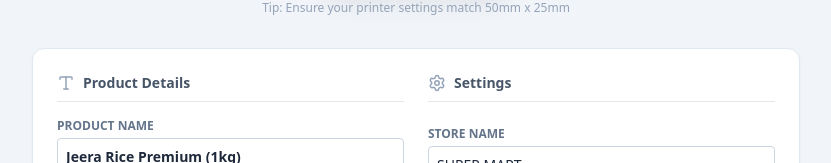
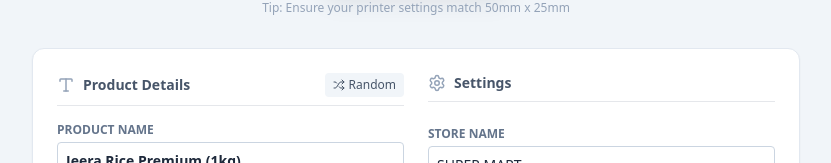
Before and after one commit to viprocket1/barcode, a React (Vite) app: page / in a window 1280 px wide. Shown: the part 256-419 px from the top of the page, without its empty margins (224-1055 px from the left). Built offline with nearby package versions, Linux system fonts and the light colour scheme.

Commit message:
Update App.jsx

```diff
--- a/src/App.jsx
+++ b/src/App.jsx
@@ -1,6 +1,6 @@
 import React, { useState, useRef, useEffect } from 'react';
 import Barcode from 'react-barcode';
-import { Printer, Copy, Settings, Type, MessageCircle } from 'lucide-react';
+import { Printer, Copy, Settings, Type, MessageCircle, Shuffle } from 'lucide-react';
 
 /**
  * CUSTOM COMPONENT: FitText
@@ -60,7 +60,36 @@ const BarcodePrinter = () => {
 
   const [printCount, setPrintCount] = useState(1);
 
-  // CSS for Thermal Printing
+  // --- NEW: Dummy Data Generator ---
+  const dummyProducts = [
+    { name: 'Maggi Noodles 140g', mrp: 14, price: 12, sku: '8901058000456' },
+    { name: 'Lux Soap Bar 100g', mrp: 35, price: 32, sku: '8901030824089' },
+    { name: 'Tata Salt 1kg Pack', mrp: 28, price: 25, sku: '8904043901019' },
+    { name: 'Amul Butter 100g', mrp: 58, price: 55, sku: '8901262010025' },
+    { name: 'Coca Cola 750ml Bottle', mrp: 40, price: 38, sku: '5449000000996' },
+    { name: 'Surf Excel Easy Wash', mrp: 110, price: 99, sku: '8901030542150' },
+    { name: 'Britannia Good Day', mrp: 30, price: 25, sku: '8901063010023' },
+    { name: 'Colgate Strong Teeth', mrp: 95, price: 88, sku: '8901314010522' },
+    { name: 'Dabur Red Paste 200g', mrp: 115, price: 105, sku: '8901207033783' },
+    { name: 'Fortune Oil 1L Pouch', mrp: 165, price: 145, sku: '8906007280036' }
+  ];
+
+  const handleRandomProduct = () => {
+    const randomItem = dummyProducts[Math.floor(Math.random() * dummyProducts.length)];
+    // Generate a random last 3 digits for SKU to ensure barcodes look different even for same products
+    const randomSuffix = Math.floor(100 + Math.random() * 900);
+    const newSku = randomItem.sku.substring(0, 10) + randomSuffix;
+
+    setData(prev => ({
+      ...prev,
+      productName: randomItem.name,
+      mrp: randomItem.mrp,
+      price: randomItem.price,
+      sku: newSku
+    }));
+  };
+  // ---------------------------------
+
   const styles = `
     @import url('https://fonts.googleapis.com/css2?family=Roboto:wght@400;700;900&family=Inconsolata:wght@700&display=swap');
 
@@ -74,7 +103,7 @@ const BarcodePrinter = () => {
       box-shadow: 0 4px 6px -1px rgba(0, 0, 0, 0.1), 0 2px 4px -1px rgba(0, 0, 0, 0.06);
     }
 
-    /* PRINT MEDIA QUERY - CRITICAL FOR TTP 244 */
+    /* PRINT MEDIA QUERY */
     @media print {
       @page {
         size: ${settings.widthMm}mm ${settings.heightMm}mm;
@@ -95,7 +124,7 @@ const BarcodePrinter = () => {
       .label-page {
         width: ${settings.widthMm}mm;
         height: ${settings.heightMm}mm;
-        page-break-after: always; /* Forces printer to cut/feed next label */
+        page-break-after: always;
         overflow: hidden;
         display: flex;
         flex-direction: column;
@@ -106,25 +135,21 @@ const BarcodePrinter = () => {
     }
   `;
 
-  // Internal Component for rendering a single label
   const SingleLabel = ({ isPreview = false }) => (
     <div className={`
       ${isPreview ? 'preview-container' : 'label-page'}
       relative flex flex-col items-center justify-between p-[2mm] box-border border-0
     `}>
-      {/* 1. Header: Store Name */}
       <div className="w-full h-[15%] text-center border-b border-black flex items-center justify-center">
         <span className="font-bold text-[8px] uppercase tracking-widest">{data.storeName}</span>
       </div>
 
-      {/* 2. Product Name */}
       <div className="w-full h-[20%] mt-[1mm]">
         <FitText textStr={data.productName} maxScale={1}>
            <span className="font-bold uppercase text-[12px]">{data.productName}</span>
         </FitText>
       </div>
 
-      {/* 3. Barcode Area */}
       <div className="flex-1 w-full flex items-center justify-center overflow-hidden my-[1mm]">
          <div className="w-full h-full flex items-center justify-center transform scale-y-110">
            <Barcode
@@ -140,7 +165,6 @@ const BarcodePrinter = () => {
          </div>
       </div>
 
-      {/* 4. Footer: Price Info */}
       <div className="w-full h-[25%] flex items-center justify-between border-t border-black pt-[1mm]">
         <div className="flex flex-col items-start leading-none">
           <span className="text-[6px] font-bold text-gray-600">MRP</span>
@@ -195,9 +219,20 @@ const BarcodePrinter = () => {
 
             {/* Left Column: Product Data */}
             <div className="space-y-4">
-              <div className="flex items-center gap-2 mb-2 border-b pb-2">
-                 <Type size={18} className="text-slate-400" />
-                 <span className="font-bold text-sm text-slate-600">Product Details</span>
+              <div className="flex items-center justify-between mb-2 border-b pb-2">
+                 <div className="flex items-center gap-2">
+                    <Type size={18} className="text-slate-400" />
+                    <span className="font-bold text-sm text-slate-600">Product Details</span>
+                 </div>
+                 {/* RANDOM GENERATOR BUTTON */}
+                 <button
+                   onClick={handleRandomProduct}
+                   className="text-xs flex items-center gap-1 bg-slate-100 hover:bg-blue-100 text-slate-600 hover:text-blue-600 px-2 py-1 rounded transition-colors"
+                   title="Fill with random product"
+                 >
+                   <Shuffle size={12} />
+                   Random
+                 </button>
               </div>
 
               <div>
@@ -285,7 +320,7 @@ const BarcodePrinter = () => {
                  </button>
                </div>
 
-               {/* SOFTWARE SUPPORT FOOTER */}
+               {/* SUPPORT FOOTER */}
                <div className="pt-4 mt-2 border-t border-slate-100">
                   <a
                     href="https://wa.me/919309555464"
```
